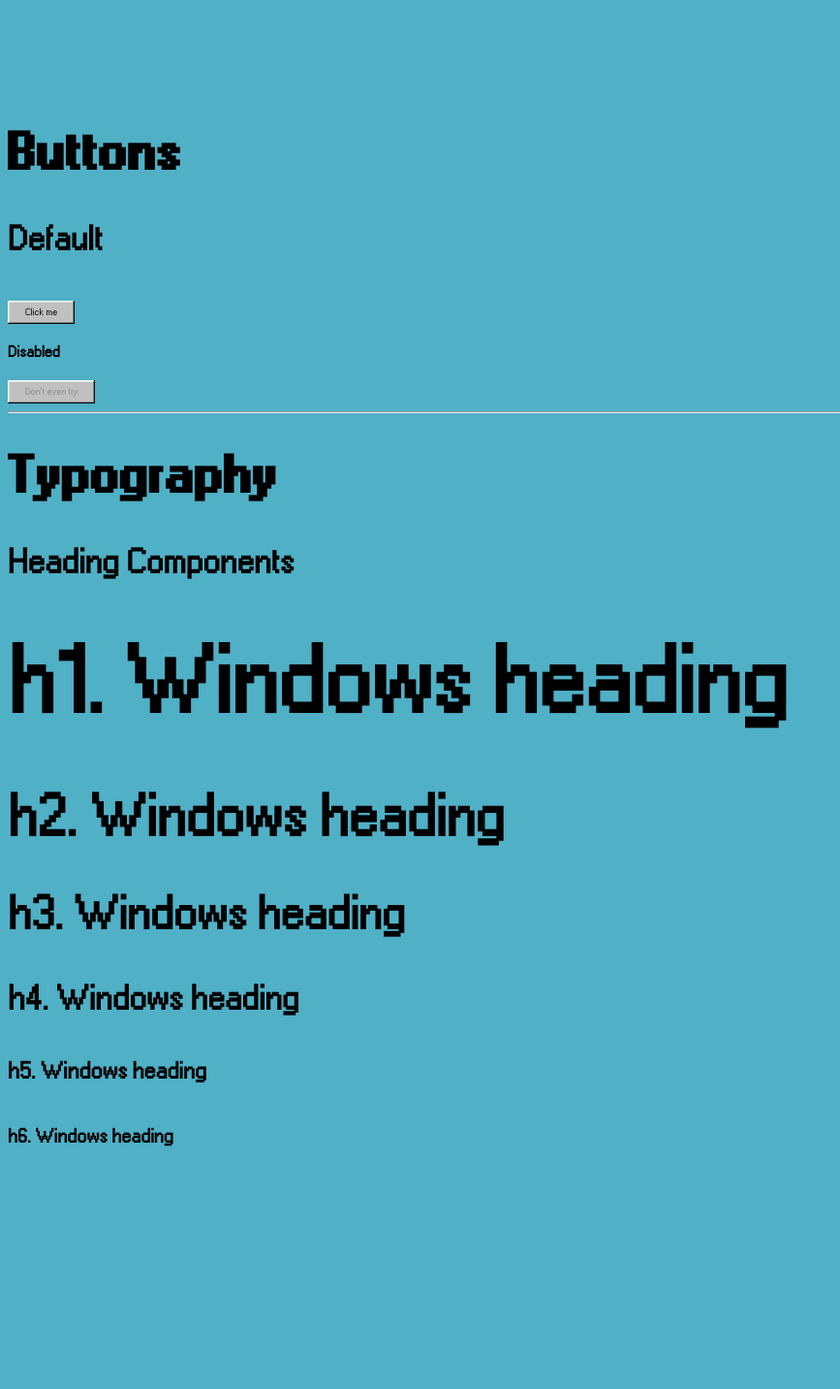
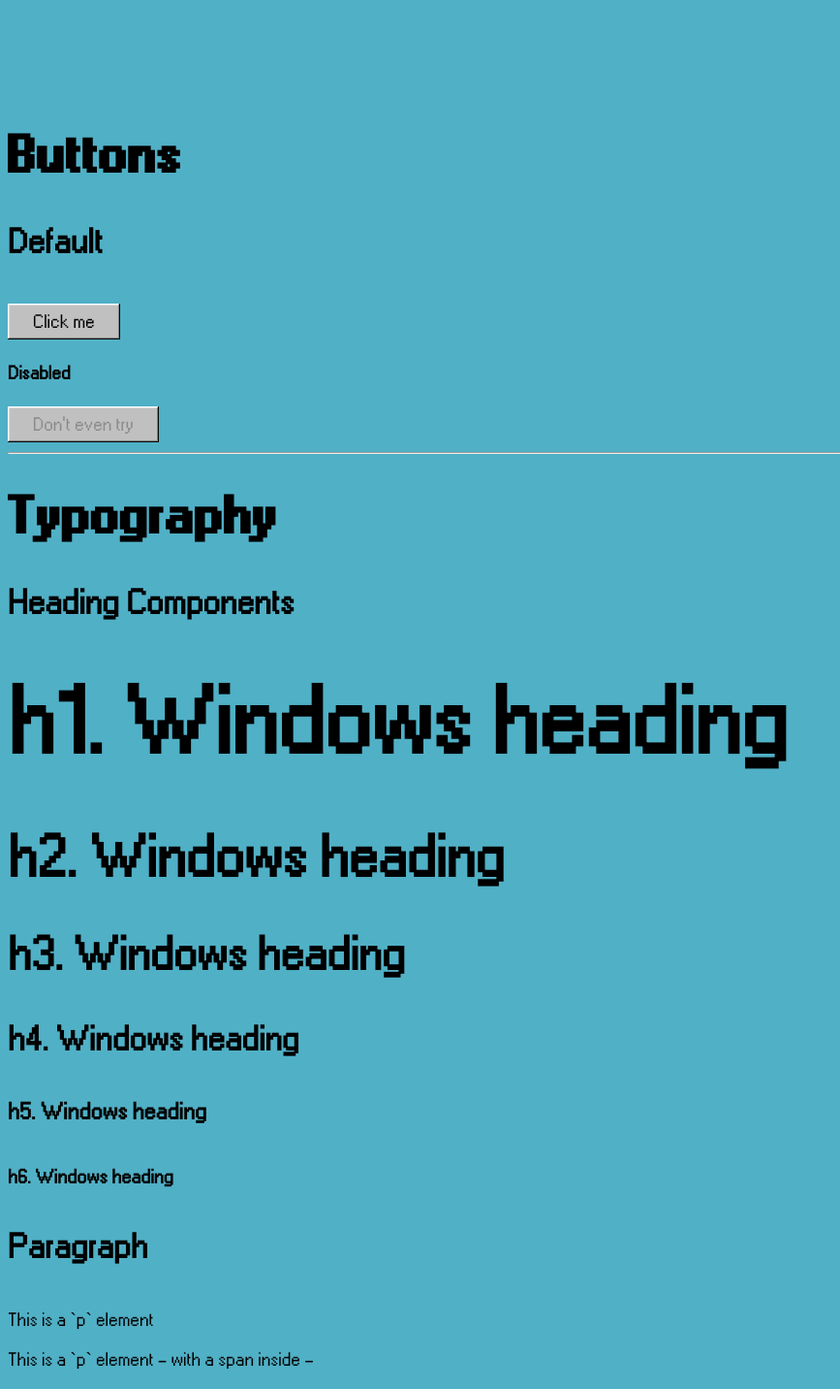
Before and after one commit to veronicadip/windows-lib, a React (Create React App) app: page / in a window 1280 px wide. Shown: the part 141-1573 px from the top of the page at 97% size, without its empty margins (0-867 px from the left). Before the commit the page ends 1368 px from the top, so only its background shows below. Built offline with nearby package versions, Linux system fonts and the light colour scheme.

Commit message:
fix - button size and typography bold option

```diff
--- a/src/App.css
+++ b/src/App.css
@@ -9,6 +9,6 @@
 }
 
 body {
-  font-size: 1rem;
+  font-size: 1.2rem;
   font-family: "MS Sans Serif", sans-serif;
 }
--- a/src/App.tsx
+++ b/src/App.tsx
@@ -43,6 +43,15 @@ function App() {
       <Typography type="h6" bold={false}>
         h6. Windows heading
       </Typography>
+      <Typography bold={false} type={"h4"}>
+        Paragraph
+      </Typography>
+      <Typography bold={false} type={"p"}>
+        This is a `p` element
+      </Typography>
+      <Typography bold={false} type={"p"}>
+        This is a `p` element <span>- with a span inside -</span>
+      </Typography>
     </div>
   );
 }
--- a/src/components/Button/styles.css
+++ b/src/components/Button/styles.css
@@ -8,7 +8,7 @@
     width: auto;
     left: 33px;
     top: 16px;
-    padding: 6px 18px;
+    padding: 12px 26px;
     background-color: #C0C0C0;
     box-shadow: inset -1px -1px 0px #0A0A0A, inset 1px 1px 0px #FFFFFF, inset -2px -2px 0px #808080, inset 2px 2px 0px #DFDFDF;
     cursor: pointer;
@@ -18,6 +18,7 @@
 .windowsButton div {
     display: flex;
     border: none;
+    padding-top: 1px;
 }
 
 .windowsButton span {
@@ -25,18 +26,18 @@
     font-family: "MS Sans Serif", sans-serif;
     width: 100%;
     height: 100%;
-    font-size: 10px;
+    font-size: 1.2rem;
     line-height: 12px;
     text-align: center;
 }
 /* ACTIVE */
 .neutralButton:active {
     box-shadow: inset -1px -1px 0px #FFFFFF, inset 1px 1px 0px #0A0A0A, inset -2px -2px 0px #DFDFDF, inset 2px 2px 0px #808080;
-    padding: 6px 18px !important;
+    padding: 12px 26px !important;
 }
 .windowsButton:active div {
     border: none !important;
-    padding: 0 !important;
+    padding: 1px 0 0 0 !important;
 }
 /* FOCUS */
 
@@ -48,5 +49,5 @@
 .windowsButton:focus div {
     border: 1px dotted #000;
     box-sizing: border-box;
-    padding: 2.5px 15px;
+    padding: 9px 23px;
 }
--- a/src/components/Typography/Typography.tsx
+++ b/src/components/Typography/Typography.tsx
@@ -2,7 +2,7 @@ import { FunctionComponent, ReactElement } from "react";
 import "./styles.css";
 
 interface Props {
-  children: string;
+  children: React.ReactNode;
   bold: boolean;
   type: string;
 }
@@ -11,9 +11,6 @@ const Typography: FunctionComponent<Props> = (props) => {
   if (!props.bold) {
     if (props.type === "p") {
       return <p className="windowsP">{props.children}</p>;
-    }
-    if (props.type === "span") {
-      return <span className="windowsSpan">{props.children}</span>;
     }
     if (props.type === "h1") {
       return <h1 className="windowsH1">{props.children}</h1>;
@@ -53,6 +50,9 @@ const Typography: FunctionComponent<Props> = (props) => {
     if (props.type === "h6") {
       return <h6 className="windowsH6Bold">{props.children}</h6>;
     }
+    if (props.type === "p") {
+      return <p className="windowsPBold">{props.children}</p>;
+    }
   }
   return <div></div>;
 };
--- a/src/components/Typography/styles.css
+++ b/src/components/Typography/styles.css
@@ -50,9 +50,10 @@
 
 /* p */
 .windowsP {
-    font-size: 1rem;
+    font-size: 1.2rem;
 }
 
-.windowsSpan {
-    font-size: 1rem;
+.windowsPBold {
+    font-size: 0.79rem;
+    font-family: "MS Sans Serif Bold", sans-serif;
 }
```
